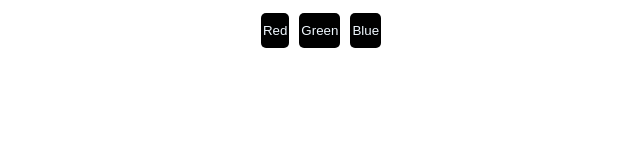
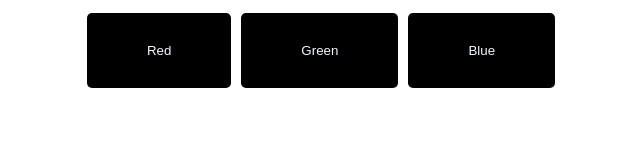
Before and after one commit to cosmob3/cpnt262-a3-press-button, a plain HTML site: page index.html in a window 1280 px wide. Shown: the whole page, without its empty margins (319-959 px from the left). Drawn offline with Linux system fonts and the light colour scheme.

Commit message:
Finished

```diff
--- a/index.html
+++ b/index.html
@@ -13,7 +13,7 @@
       }
 
       button{
-        padding: 10px 2px;
+        padding: 30px 60px;
         margin: 5px;
         background-color: black;
         color: aliceblue;
@@ -21,8 +21,6 @@
         outline: none;
         border-radius: 5px;
       }
-
-
     </style>
   </head>
   <body>
--- a/js/index.js
+++ b/js/index.js
@@ -2,6 +2,10 @@ let redBtn = document.querySelector(".red");
 let greenBtn = document.querySelector(".green");
 let blueBtn = document.querySelector(".blue");
 
+console.log(redBtn)
+console.log(greenBtn)
+console.log(blueBtn)
+
 redBtn.addEventListener('click',() => redBtn.style.backgroundColor='red')
 greenBtn.addEventListener('click',() => greenBtn.style.backgroundColor='green' )
 blueBtn.addEventListener('click',() => blueBtn.style.backgroundColor='blue' )
```
Also changed, not shown: 1 other file.
